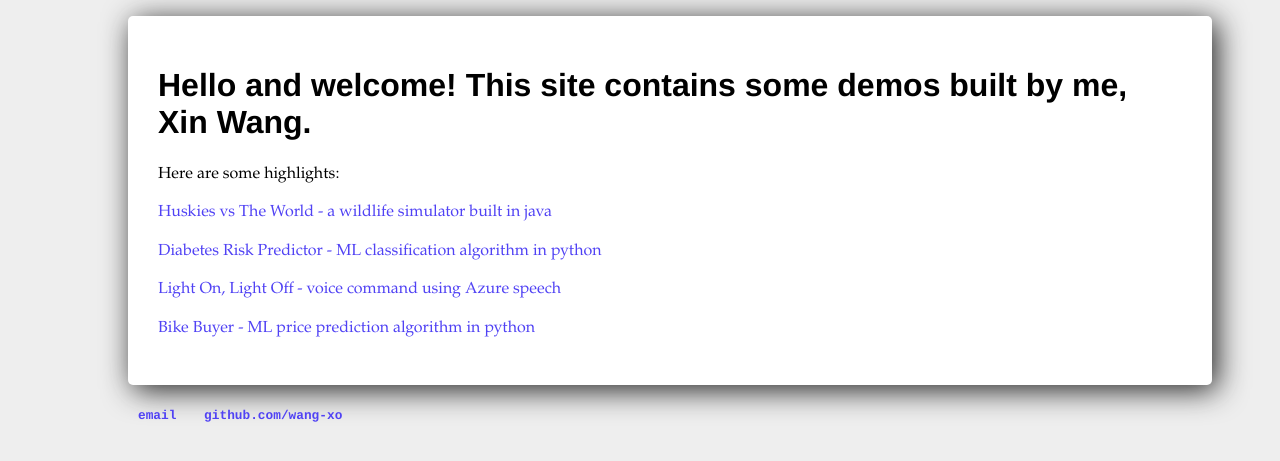
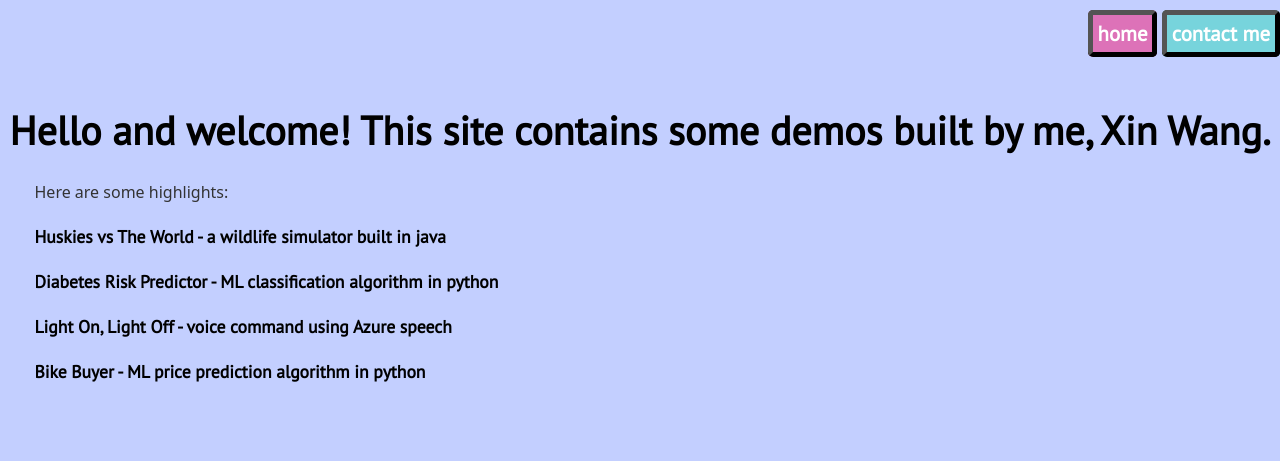
Before and after one commit to wang-xo/wang-xo.github.io, a Jekyll site: the page built from index.html, in a window 1280 px wide. Shown: the top 461 px of the page. Built offline with Jekyll 4.4.1, drawn with Linux system fonts in a browser that asks for light colours.

Commit message:
Update default layout styles

```diff
--- a/_layouts/default.html
+++ b/_layouts/default.html
@@ -1,26 +1,20 @@
 <!DOCTYPE html>
+<link href="https://fonts.googleapis.com/css?family=PT+Sans" rel="stylesheet">
+
 <html>
 	<head>
+		<meta name="viewport" content="width=device-width, initial-scale=1.0">
 		<title>{{ page.title }}</title>
 		<!-- link to main stylesheet -->
 		<link rel="stylesheet" type="text/css" href="/css/main.css">
 	</head>
 	<body>
+		<header>
 			<nav>
-	    		<ul>
-<!--	        		<li><a href="/">Home</a></li> -->
-	    		</ul>
+				<a href="/">home</a>
+				<a href="/contact">contact me</a>
 			</nav>
-			<div class="container">
-
+		</header>
 		{{ content }}
-
-			</div><!-- /.container -->
-			<footer>
-	    		<ul>
-	        		<li><a href="mailto:wangxin@immersionv.com">email</a></li>
-	        		<li><a href="https://github.com/wang-xo">github.com/wang-xo</a></li>
-				</ul>
-			</footer>
 	</body>
 </html>
--- a/css/main.css
+++ b/css/main.css
@@ -1,52 +1,297 @@
+@import url('https://fonts.googleapis.com/css?family=Noto+Sans+SC&display=swap');
+html {
+    margin: 0;
+    padding: 0;
+}
+
 body {
-    margin: auto;
-    background-color: #eee;
-    width: 80%;
+    margin: 0;
+    padding: 0;
+    font-family: 'PT Sans', sans-serif;
+    background-color: #c3cfff;
+    display: grid;
+    place-items: center;
 }
-.container {
-    background-color: #fff;
+
+svg {
+    position: fixed;
+    top: 0;
+    left: 0;
+    height: 100%;
     width: 100%;
-    box-shadow: 5px 5px 30px #222;
-    border-radius: 5px;
-    padding: 30px;
+    z-index: -10;
 }
-nav ul, footer ul {
-    font-family: Courier, sans-serif;
-    padding: 0px;
+
+nav ul {
     list-style: none;
+    display: inline;
+}
+
+nav ul li {
+    padding: 1vh;
+}
+
+footer img {
+    width: 40px;
+    border-radius: 50%;
+}
+
+footer img:hover {
+    background-color: lightgrey;
+    opacity: 30%;
+}
+
+.text-based {
+    background-color: white;
+    border: 1px solid lightgrey;
+    border-radius: 2px;
+}
+
+
+#page {
+    display: flex;
+}
+
+#projects {
+    margin: 0 auto;
+    display: grid;
+    grid-column-gap: 10px;
+    grid-row-gap: 10px;
+    grid-template-columns: 1fr;
+}
+
+.portfolio-item {
+    background-color: white;
+    border: 1px solid lightgrey;
+    border-radius: 2px;
+    padding: 10px;
+    display: flex;
+}
+
+/* Phones only */
+@media (max-width: 599px) {
+    #page {
+        flex-direction: column;
+    }
+
+    #me {
+        display: None;
+    }
+}
+
+/* Large phones only */
+@media (min-width: 500px) {
+    #me {
+        width: 100px;
+    }
+}
+
+/* Tablet portrait */
+@media (min-width: 600px) {
+    #thumbnail {
+        width: 80%;
+    }
+}
+
+/* Custom */
+@media (min-width: 800px) {
+    #projects {
+        grid-template-columns: 1fr 1fr;
+    }
+}
+
+/* Tablet landscape */
+@media (min-width: 900px) {
+    h1, h2 {
+        font-size: 2.5em;
+    }
+    h3 {
+        font-size: 1.1em;
+    }
+
+    p {
+        font-size: 1.0em;
+    }
+
+    li.posts {
+        font-size: 1.0em;
+    }
+
+    a {
+        font-size: 1.1em;
+    }
+
+    td {
+        font-size: 1.1em;
+    }
+
+    #projects {
+        grid-template-columns: 1fr 1fr;
+    }
+}
+
+/* Desktop */
+@media (min-width: 1100px) {
+}
+
+/* Custom */
+@media (min-width: 1250px) {
+    #projects {
+        grid-template-columns: 1fr 1fr 1fr;
+    }
+}
+
+/* Big desktop */
+@media (min-width: 1800px) {
+}
+
+a {
+    text-decoration: none;
+    color: black;
+    font-family: 'PT Sans', sans-serif;
+    position: relative;
     font-weight: bold;
 }
-nav ul li, footer ul li {
-    display: inline;
-    margin-right: 20px;
+
+a.post-title {
+    font-family: system-ui, sans-serif;
 }
-a {
-    text-decoration: none;
-    color: #5042f4;
+
+fieldset {
+    width: 80%;
+    background-color: white;
+    margin-bottom: 20px;
+    text-align: left;
 }
-a:hover {
-    color: brown;
+
+p {
+    line-height: 1.2em;
+    color: #333;
+    font-family: system-ui, sans-serif;
 }
-h1 {
-    font-size: 2em;
-    font-family: Helvetica, sans-serif;
+
+li {
+    margin: 10px 0;
+    font-family: system-ui, sans-serif;
 }
+
+img.cell {
+    width: 175px;
+    height: 175px;
+    padding-right: 10px;
+}
+
+img.post{
+    display: block;
+    margin-left: auto;
+    margin-right: auto;
+    padding: 0 0 0 0;
+    max-width: 300px;
+}
+
+header {
+    display: flex;
+    justify-content: flex-end;
+    width: 100%;
+    position: relative;
+    top: 20px;
+    padding-bottom: 50px;
+}
+
+header a {
+    border: 1px solid black;
+    border-radius: 5px;
+    padding: 5px;
+    background-color: white;
+    top: 0;
+    font-size: 20px;
+    border: 5px outset black;
+    color: white;
+    font-weight: bold;
+    font-size: 1.3em;
+}
+
+header a:first-child {
+    background-color: #dd72b8;
+}
+
+header a:nth-child(2) {
+    background-color: #77d4dc;
+}
+
+header a:hover {
+    color: grey;
+    border: 5px inset black;
+}
+
+#home {
+    display: grid;
+    grid-template-columns: 1fr 1fr;
+    grid-template-rows: 1fr 1fr 1fr;
+    margin-bottom: 50px;
+}
+
+h2 {
+    border: 5px dashed black;
+    border-radius: 5px;
+    padding: 5px;
+    margin: 25px;
+    box-shadow: -15px 20px 2px #9ea9cf5f;
+    text-align: center;
+}
+
+h2:hover:nth-child(odd) {
+    border: 5px solid black;
+}
+
+h2:hover:nth-child(even) {
+    border: 5px dotted black;
+}
+
+h2:first-child {
+    background-color: #ff7170;
+}
+
+h2:nth-child(2) {
+    background-color: #0df7fe;
+}
+
+h2:nth-child(3) {
+    background-color: #8383ff;
+}
+
+h2:nth-child(4) {
+    background-color: #fff681;
+}
+
+h2:nth-child(5) {
+    background-color: #dc787a;
+}
+
+h2:nth-child(6) {
+    background-color: #fca3ff;
+}
+
 p {
-    font-size: 1em;
-    font-family: Palatino, serif;
-    line-height: 1.4em;
+    margin: 25px;
 }
-footer {
-    padding: 10px;
-    font-size: .8em;
-    color: #999;
+
+#thumbnail {
+    margin: 0 auto;
+    padding: 5px;
+}
+
+.post {
+    padding: 0 0 0 60px;
+    margin-top: 0;
+    text-align: left;
 }
 
 ul.posts {
     margin: 20px auto 40px;
-    font-size: 1em;
 }
 
 ul.posts li {
     list-style: none;
+    font-family: system-ui, sans-serif;
 }
```
Lines whose indentation alone changed are shown as unchanged.
